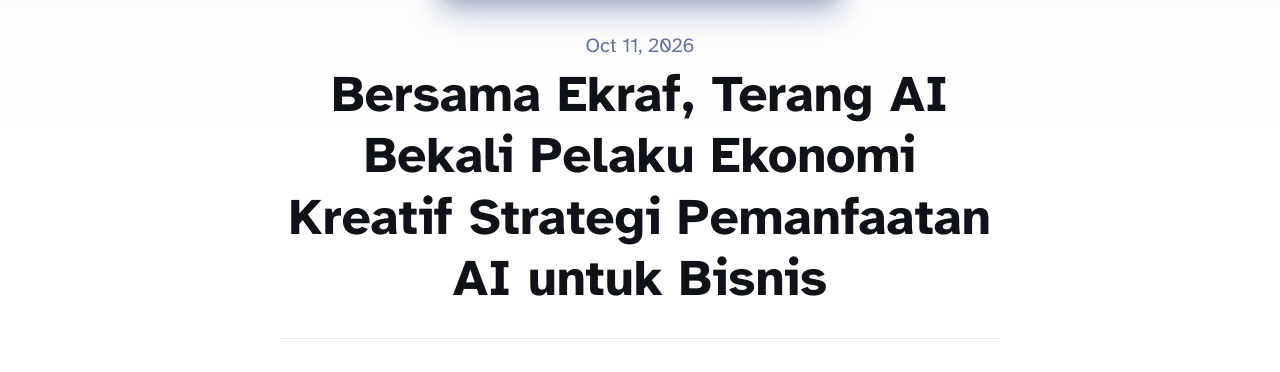
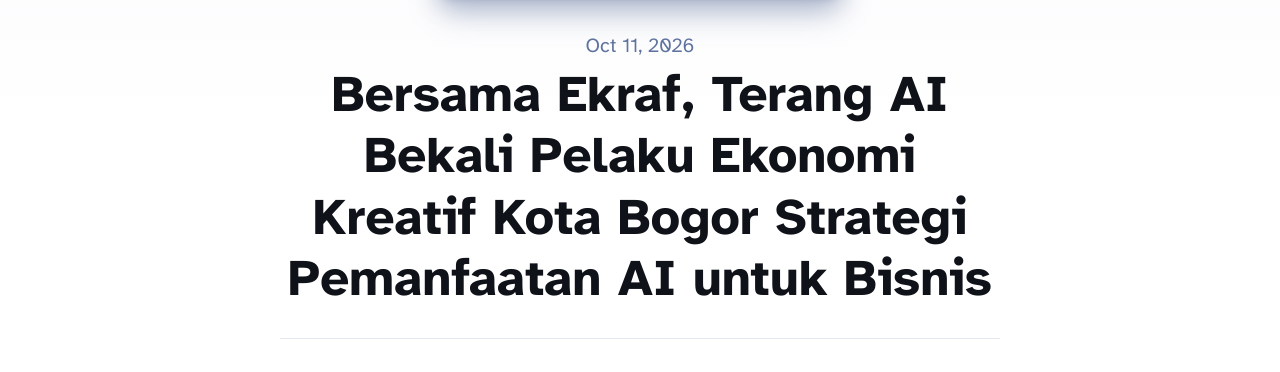
Before and after one commit to terang-ai/terang-astro-cms, an Astro site: page /blog/terang-ai-ekraf-bogor-ai-for-business-development in a window 1280 px wide. Shown: the part 463-835 px from the top of the page. Built offline with nearby package versions, Linux system fonts and the light colour scheme; Astro itself is replaced by a stand-in of ours.

Commit message:
Update Ekraf workshop article title to mention Kota Bogor

```diff
--- a/src/content/blog/terang-ai-ekraf-bogor-ai-for-business-development.md
+++ b/src/content/blog/terang-ai-ekraf-bogor-ai-for-business-development.md
@@ -1,5 +1,5 @@
 ---
-title: 'Bersama Ekraf, Terang AI Bekali Pelaku Ekonomi Kreatif Strategi Pemanfaatan AI untuk Bisnis'
+title: 'Bersama Ekraf, Terang AI Bekali Pelaku Ekonomi Kreatif Kota Bogor Strategi Pemanfaatan AI untuk Bisnis'
 description: 'Terang AI berbagi strategi pemanfaatan AI untuk produktivitas, riset pasar, dan pengembangan model bisnis dalam Creative Technology Future Talents Workshop bersama Kementerian Ekonomi Kreatif di Bogor.'
 pubDate: 'Oct 11 2026'
 heroImage: 'https://blog.terang.ai/assets/blog/terang-ai-ekraf-bogor-ai-for-business-development/hero.jpeg'
@@ -9,9 +9,9 @@ author: 'Terang AI Team'
 slug: 'terang-ai-ekraf-bogor-ai-for-business-development'
 canonicalURL: 'https://blog.terang.ai/blog/terang-ai-ekraf-bogor-ai-for-business-development/'
 ogType: 'article'
-ogTitle: 'Bersama Ekraf, Terang AI Bekali Pelaku Ekonomi Kreatif Strategi Pemanfaatan AI untuk Bisnis'
+ogTitle: 'Bersama Ekraf, Terang AI Bekali Pelaku Ekonomi Kreatif Kota Bogor Strategi Pemanfaatan AI untuk Bisnis'
 ogDescription: 'Terang AI membekali pelaku ekonomi kreatif di Bogor dengan strategi praktis pemanfaatan AI untuk produktivitas dan pengembangan bisnis secara bertanggung jawab.'
-twitterTitle: 'Terang AI × Ekraf Bogor: AI for Business Development'
+twitterTitle: 'Bersama Ekraf, Terang AI Bekali Pelaku Ekonomi Kreatif Kota Bogor Strategi Pemanfaatan AI untuk Bisnis'
 twitterDescription: 'Workshop bersama Kementerian Ekonomi Kreatif membahas prompting, Business Model Canvas, analisis ukuran pasar, serta etika dan keamanan penggunaan AI.'
 ---
 
```
